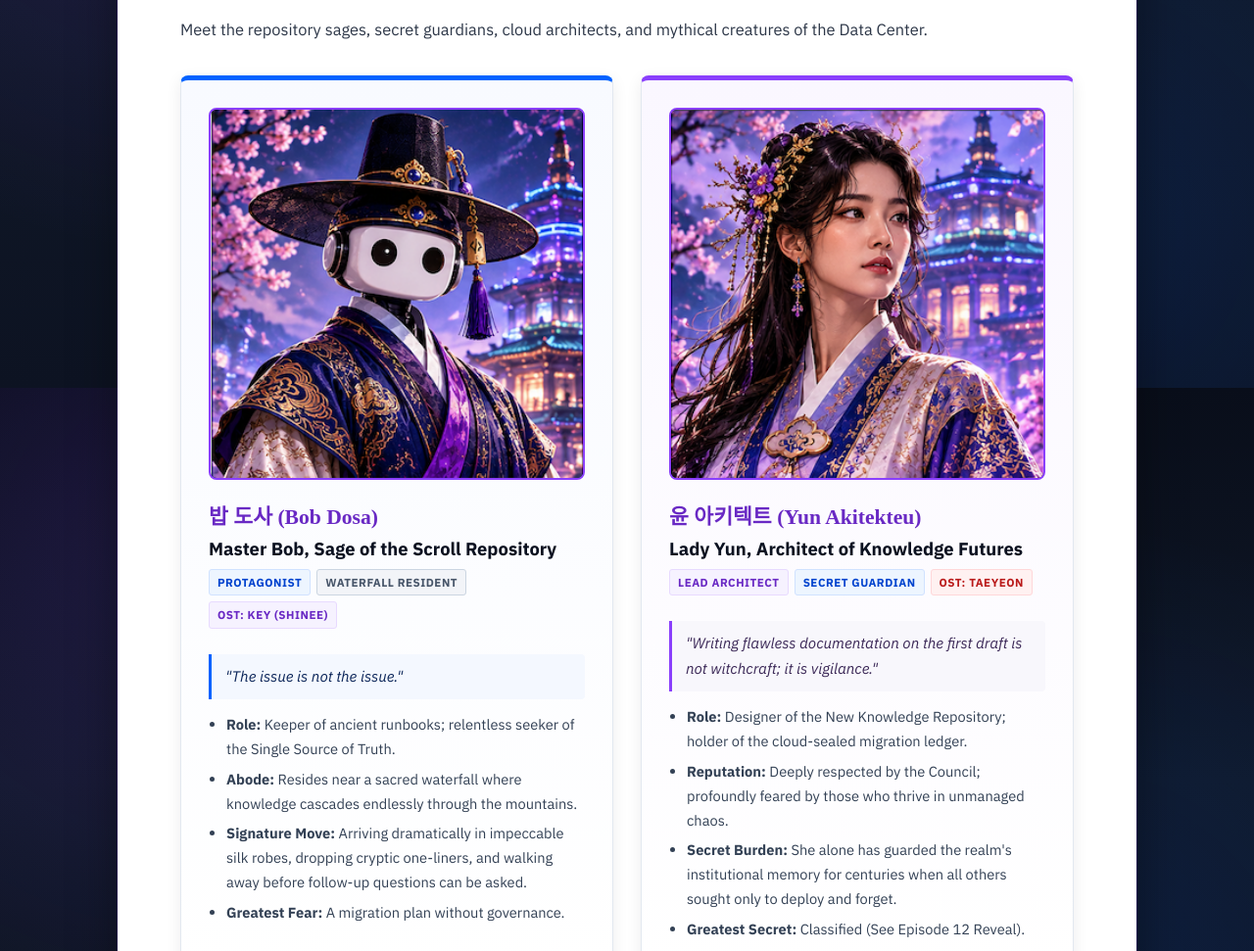
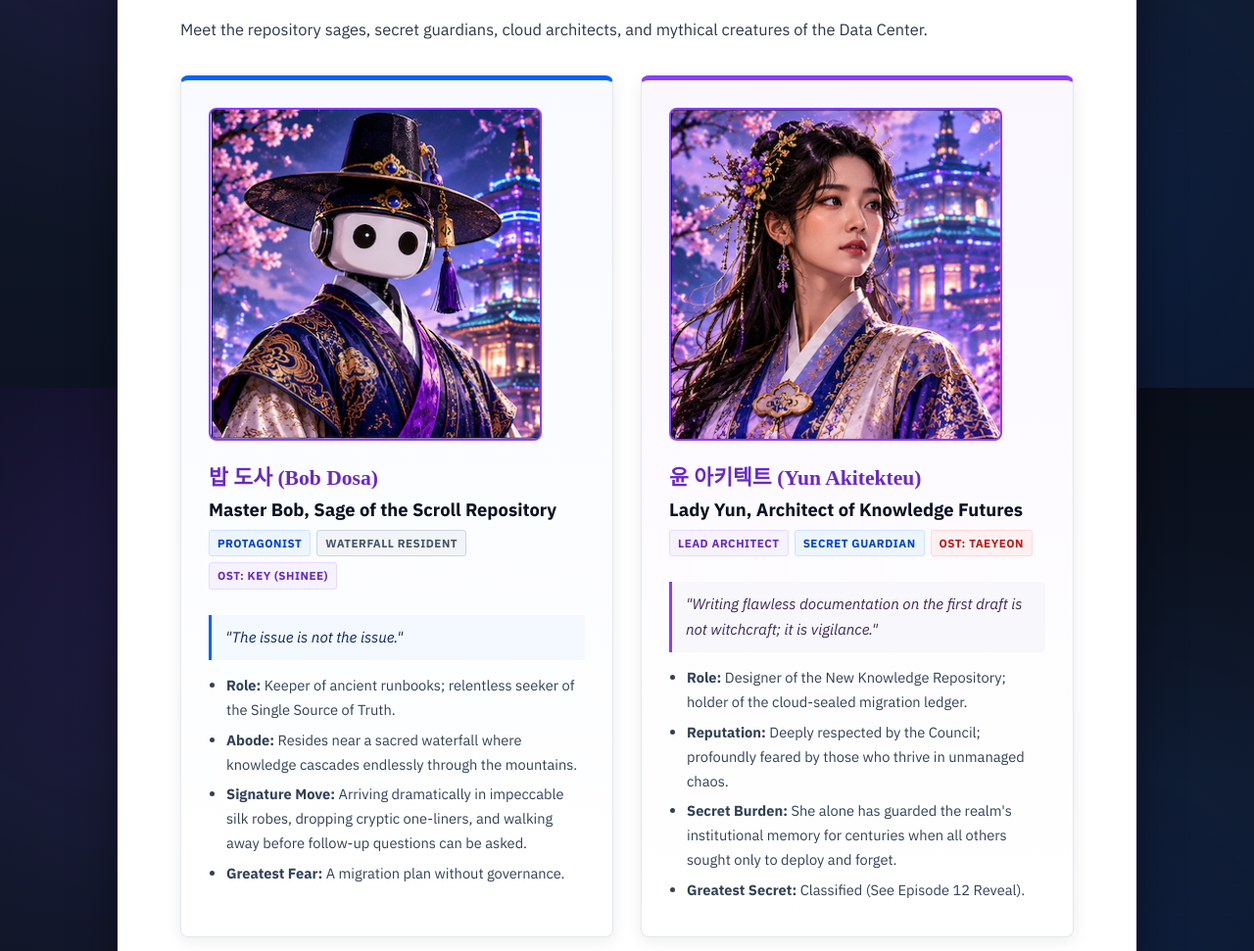
Before and after one commit to vickmuir/benevolent-documentation-dictator, a plain HTML site: page monster-in-data-center.html in a window 1280 px wide. Shown: the part 2804-3775 px from the top of the page at 98% size. Drawn offline with Linux system fonts and the light colour scheme.

Commit message:
Update monster-in-data-center.html

```diff
--- a/monster-in-data-center.html
+++ b/monster-in-data-center.html
@@ -495,7 +495,6 @@
             display: block;
             width: 100%;
             aspect-ratio: 1 / 1;
-            max-height: 380px;
             object-fit: cover;
             object-position: top center;
             border-radius: 8px;
@@ -1373,7 +1372,7 @@
         /* Shared-component integration (BDD design system) */
         .episode-list, .laws-grid { list-style: none; }
         h3.ep-number { margin: 0; }
-        .cast-trigger { margin-bottom: 20px; border-radius: 8px; }
+        .cast-trigger { margin-bottom: 20px; border-radius: 8px; max-width: 340px; }
         .cast-trigger .cast-img { margin-bottom: 0; }
         .character-card.monster-card > .cast-trigger,
         .character-card.council-card > .cast-trigger {
```
